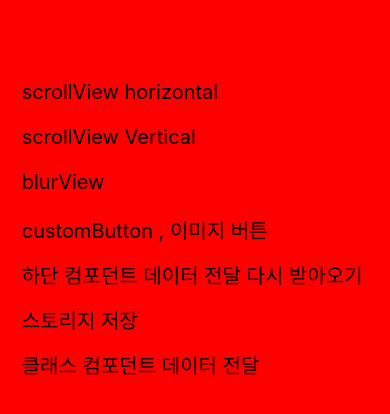
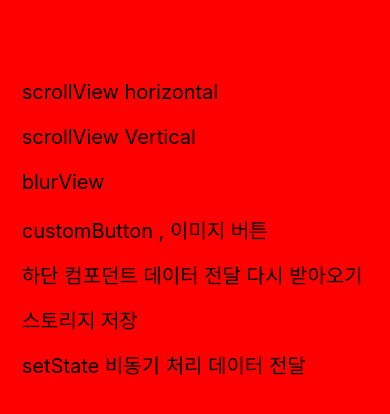
Before and after one commit to break200/ReactNative, a React Native app: screen / in a window 390 px wide. Shown: the top 414 px of the page. Built offline with nearby package versions, Linux system fonts and the light colour scheme.

Commit message:
비동기 setState 처리

```diff
--- a/src/screens/main/App.js
+++ b/src/screens/main/App.js
@@ -30,7 +30,7 @@ const App = ({navigation, route}) => {
         },
         {
             id: 7,
-            title: '클래스 컴포던트 데이터 전달',
+            title: 'setState 비동기 처리 데이터 전달',
         },
     ];
 
```
